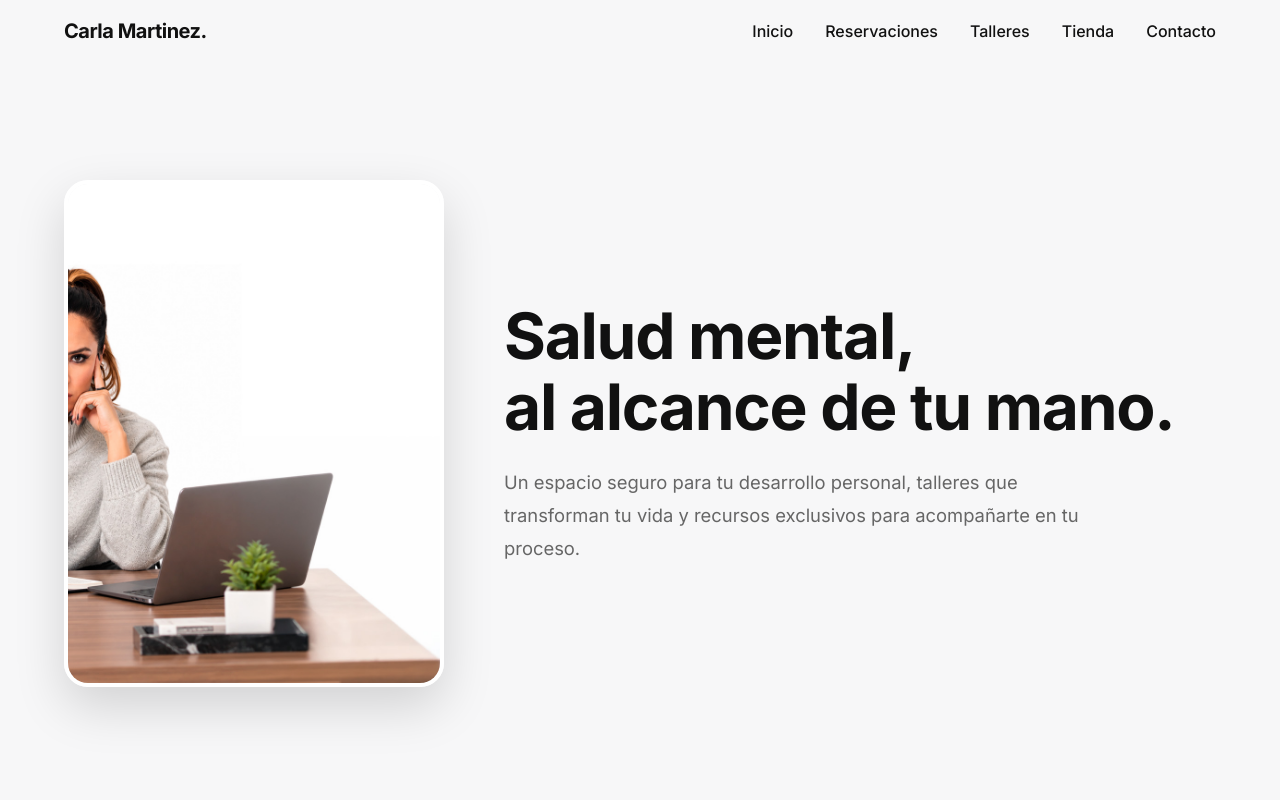
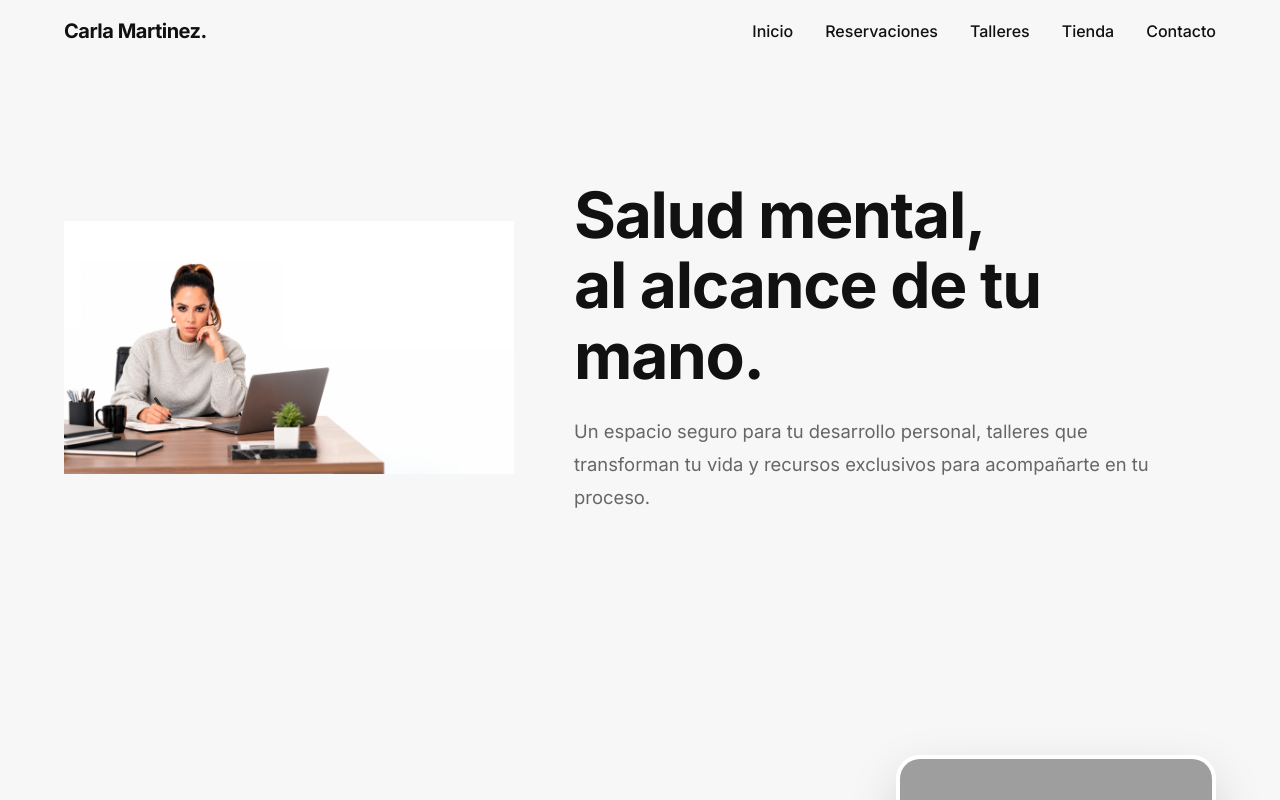
Before and after one commit to Villegascs/Psi.-Carla-Martinez, a Next.js app: page / in a window 1280 px wide. Shown: the top 800 px of the page. Built offline with nearby package versions, Linux system fonts and the light colour scheme; no server answers; grey boxes are pictures that could not be loaded.

Commit message:
Remove card styling from hero image

```diff
--- a/src/app/page.tsx
+++ b/src/app/page.tsx
@@ -8,10 +8,8 @@ export default function Home() {
       {/* Hero Section */}
       <FadeIn delay={100} direction="up" style={{ width: "100%", maxWidth: "1100px", padding: "0 24px", marginBottom: "40px" }}>
         <div style={{ display: "flex", flexWrap: "wrap", gap: "60px", alignItems: "center", justifyContent: "space-between" }}>
-          <div style={{ flex: "0 0 380px", display: "flex", flexDirection: "column", alignItems: "center", margin: "0 auto" }}>
-            <div style={{ width: "100%", aspectRatio: "3/4", borderRadius: "24px", overflow: "hidden", position: "relative", boxShadow: "0 20px 50px rgba(0,0,0,0.15)", border: "4px solid #fff" }}>
-              <img src="/pagina-de-inicio.jpg" alt="Dra. Carla Martinez" style={{ width: "100%", height: "100%", objectFit: "cover" }} />
-            </div>
+          <div style={{ flex: "0 0 450px", display: "flex", alignItems: "flex-end", justifyContent: "center" }}>
+            <img src="/pagina-de-inicio.jpg" alt="Dra. Carla Martinez" style={{ width: "100%", height: "auto", display: "block", objectFit: "contain" }} />
           </div>
           <div style={{ flex: "1 1 500px" }}>
             <h1 className="heading-1" style={{ textAlign: "left", fontSize: "4rem", marginBottom: "24px", lineHeight: 1.1 }}>Salud mental, <br/>al alcance de tu mano.</h1>
```
